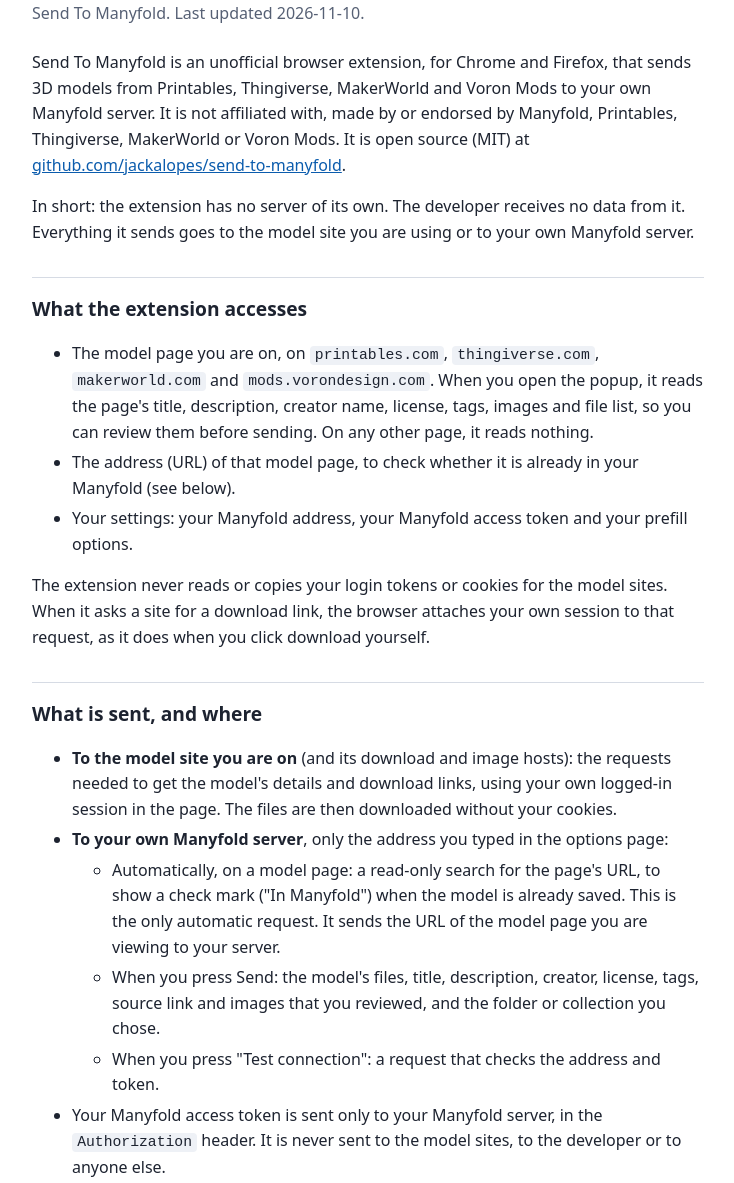
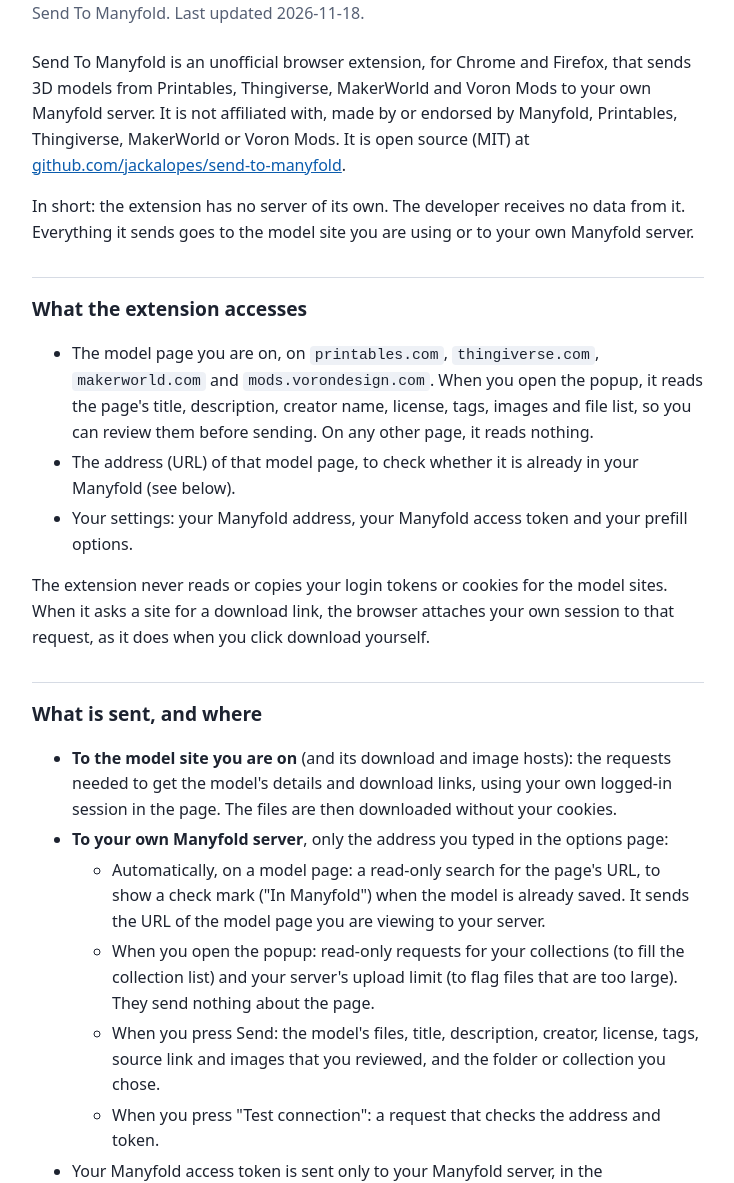
Before and after one commit to jackalopes/send-to-manyfold, a website: page site/privacy/index.html in a window 1280 px wide. Shown: the part 127-1310 px from the top of the page, without its empty margins (272-1006 px from the left). Drawn offline with Linux system fonts and the light colour scheme.

Commit message:
chore: release 0.4.1 (#47)
* chore: release 0.4.0

Co-Authored-By: Claude Opus 5.5 <noreply@anthropic.com>

* docs: list the popup's read-only requests in the privacy page and README

Co-Authored-By: Claude Opus 5.5 <noreply@anthropic.com>

* chore: release as 0.4.1 (0.4.0 is taken on AMO)

Co-Authored-By: Claude Opus 5.5 <noreply@anthropic.com>

---------

Co-authored-by: John Mann <7129166+jackalopes@users.noreply.github.com>
Co-authored-by: Claude Opus 5.5 <noreply@anthropic.com>

```diff
--- a/package.json
+++ b/package.json
@@ -1,6 +1,6 @@
 {
   "name": "send-to-manyfold",
-  "version": "0.3.0",
+  "version": "0.4.1",
   "private": true,
   "description": "Unofficial. Send 3D models from Printables, Thingiverse, MakerWorld and Voron Mods to your Manyfold instance.",
   "license": "MIT",
--- a/site/privacy/index.html
+++ b/site/privacy/index.html
@@ -27,7 +27,7 @@ li { margin: .3rem 0; }
 <main id="content">
   <p><a href="../">Send To Manyfold</a></p>
   <h1>Privacy policy</h1>
-  <p class="meta">Send To Manyfold. Last updated 2026-11-10.</p>
+  <p class="meta">Send To Manyfold. Last updated 2026-11-18.</p>
   <p>Send To Manyfold is an unofficial browser extension, for Chrome and Firefox, that sends 3D models from Printables, Thingiverse, MakerWorld and Voron Mods to your own Manyfold server. It is not affiliated with, made by or endorsed by Manyfold, Printables, Thingiverse, MakerWorld or Voron Mods. It is open source (MIT) at <a href="https://github.com/jackalopes/send-to-manyfold">github.com/jackalopes/send-to-manyfold</a>.</p>
   <p>In short: the extension has no server of its own. The developer receives no data from it. Everything it sends goes to the model site you are using or to your own Manyfold server.</p>
 
@@ -44,7 +44,8 @@ li { margin: .3rem 0; }
     <li><strong>To the model site you are on</strong> (and its download and image hosts): the requests needed to get the model's details and download links, using your own logged-in session in the page. The files are then downloaded without your cookies.</li>
     <li><strong>To your own Manyfold server</strong>, only the address you typed in the options page:
       <ul>
-        <li>Automatically, on a model page: a read-only search for the page's URL, to show a check mark ("In Manyfold") when the model is already saved. This is the only automatic request. It sends the URL of the model page you are viewing to your server.</li>
+        <li>Automatically, on a model page: a read-only search for the page's URL, to show a check mark ("In Manyfold") when the model is already saved. It sends the URL of the model page you are viewing to your server.</li>
+        <li>When you open the popup: read-only requests for your collections (to fill the collection list) and your server's upload limit (to flag files that are too large). They send nothing about the page.</li>
         <li>When you press Send: the model's files, title, description, creator, license, tags, source link and images that you reviewed, and the folder or collection you chose.</li>
         <li>When you press "Test connection": a request that checks the address and token.</li>
       </ul>
```
Also changed, not shown: README.md, 1 other file.
